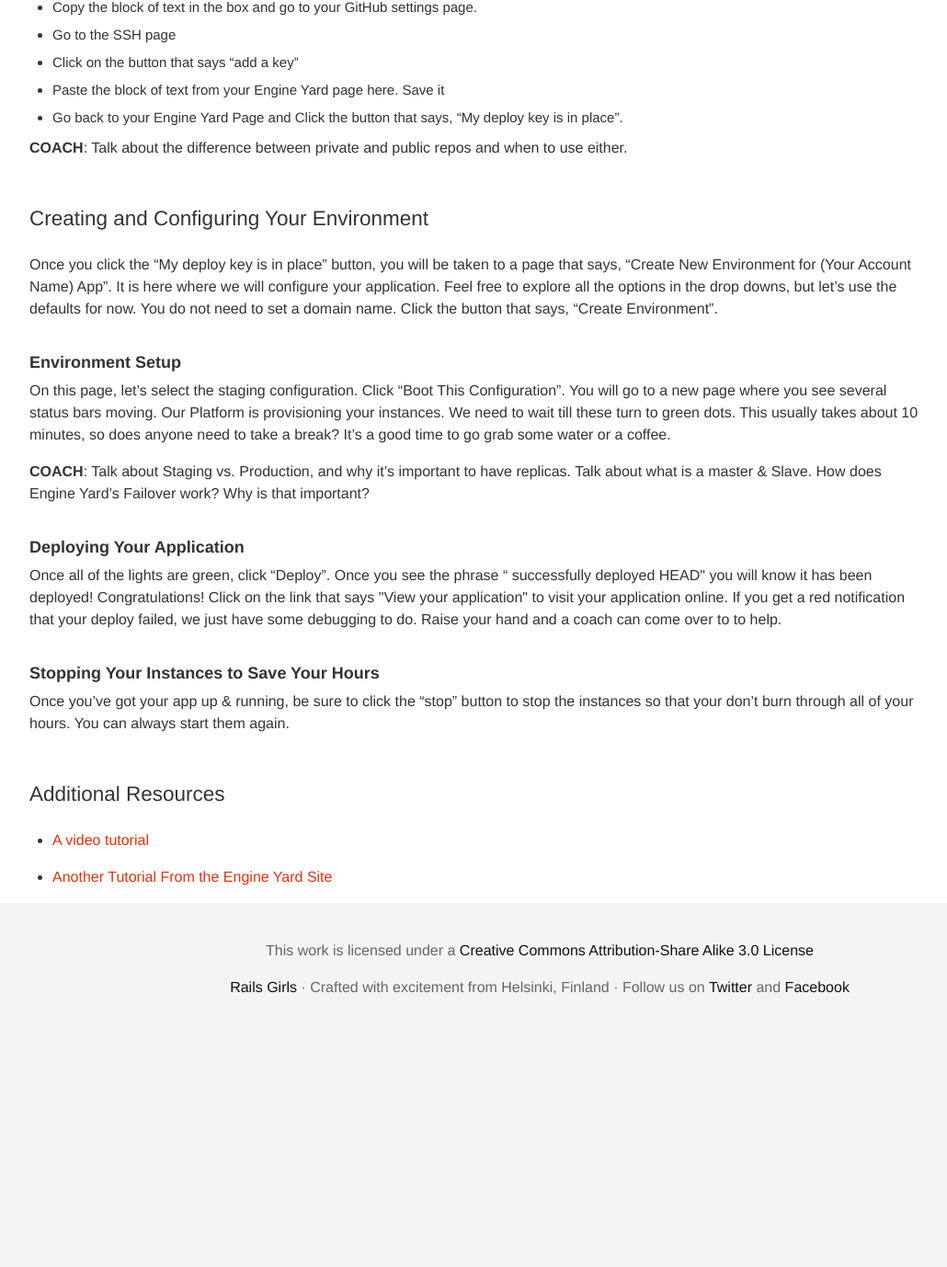
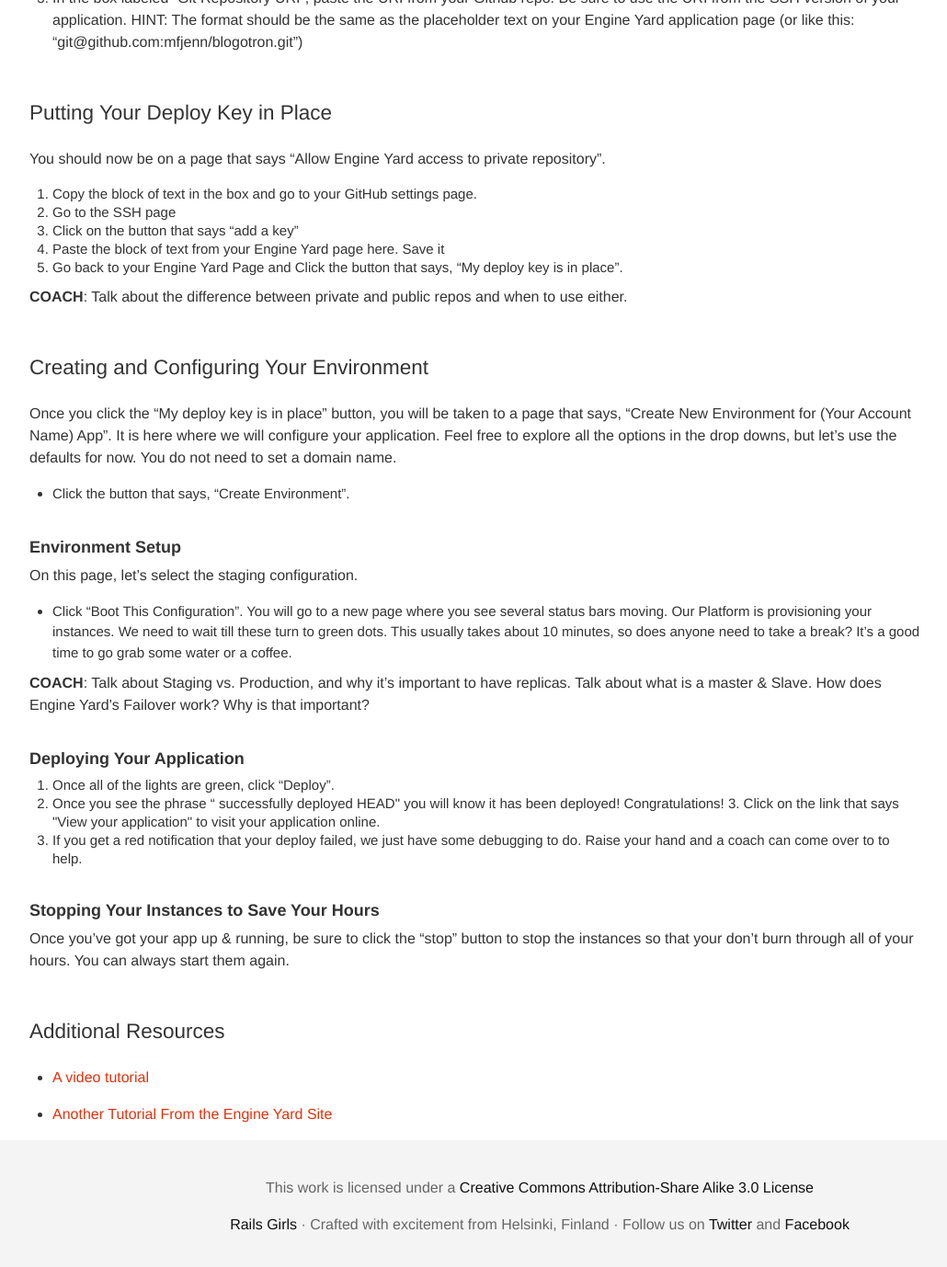
Before and after one commit to railsgirls/guides.railsgirls.com, a Jekyll site: the page built from _posts/2013-05-10-EYDeploy.markdown, in a window 1280 px wide and 1400 px high, scrolled down 1657 px. Shown: the top 1378 px of the window at 92% size, without its empty margins (53-1083 px from the left). Built offline with Jekyll 4.4.1, drawn with Linux system fonts in a browser that asks for light colours; nearby versions of some CDN libraries; Markdown is read by kramdown in place of the engine named in the settings; before the commit the page ends 2799 px from its top, so only the background shows below that; some of the changed text lies outside the part shown.

Commit message:
ey tutorial

```diff
--- a/_posts/2013-05-10-EYDeploy.markdown
+++ b/_posts/2013-05-10-EYDeploy.markdown
@@ -12,20 +12,24 @@
 
 You'll need to get your database to work on Engine Yard, which uses a different database than the Rails default. Please change the following in the Gemfile:
 
-{% highlight ruby %}
-gem 'sqlite3'
-{% endhighlight %}
+
+> `gem 'sqlite3'`
+
 
 to
 
-{% highlight ruby %}
-group :development do
-  gem 'sqlite3'
-end
-group :production do
-  gem 'pg'
-end
-{% endhighlight %}
+> `group :development do`
+  >> 	`gem 'sqlite3'`
+
+> 	`end`
+
+
+> `group :production do`
+  >> 	`gem 'pg'`
+
+> 	`end`
+
+
 
 Run `bundle install --without production` to setup your dependencies.
 
@@ -33,11 +37,13 @@
 
 You need to add your app to your Git repository. You can do this by running the following in the terminal:
 
-{% highlight sh %}
-git init
-git add .
-git commit -m "initial commit"
-{% endhighlight %}
+
+>	`git init`
+
+>	`git add .`
+
+>	`git commit -m "initial commit"`
+
 
 __COACH__: This would be a good time to talk about version control systems and git.
 
@@ -51,38 +57,43 @@
 
 ### Create your Engine Yard Cloud account
 
-Choose a name for your account. We suggest picking something relevant to who you are, either as a developer, or as an organization if you will be having collaborators. Click the button "Start Trial"
+1. 	Choose a name for your account. We suggest picking something relevant to who you are, either as a developer, or as an organization if you will be having collaborators. Click the button "Start Trial"
 
-Feel free to explore what is in the drop downs, but let's go with the defaults for now, since they are in line with a basic Rails app.
+2. 	Feel free to explore what is in the drop downs, but let's go with the defaults for now, since they are in line with a basic Rails app.
 
-In the box labeled "Git Repository URI", paste the URI from your Github repo. Be sure to use the URI from the SSH version of your application. HINT: The format should be the same as the placeholder text on your Engine Yard application page (or like this: "git@github.com:mfjenn/blogotron.git")
+3. 	In the box labeled "Git Repository URI", paste the URI from your Github repo. Be sure to use the URI from the SSH version of your application. HINT: The format should be the same as the placeholder text on your Engine Yard application page (or like this: "git@github.com:mfjenn/blogotron.git")
 
 
 ### Putting Your Deploy Key in Place
 
 You should now be on a page that says "Allow Engine Yard access to private repository".
-*	Copy the block of text in the box and go to your GitHub settings page.
-*	Go to the SSH page
-*	Click on the button that says "add a key"
-*	Paste the block of text from your Engine Yard page here. Save it
-*	Go back to your Engine Yard Page and Click the button that says, "My deploy key is in place".
+
+1.	Copy the block of text in the box and go to your GitHub settings page.
+2.	Go to the SSH page
+3.	Click on the button that says "add a key"
+4.	Paste the block of text from your Engine Yard page here. Save it
+5.	Go back to your Engine Yard Page and Click the button that says, "My deploy key is in place".
 
 __COACH__: Talk about the difference between private and public repos and when to use either.
 
 ### Creating and Configuring Your Environment
 
-Once you click the "My deploy key is in place" button, you will be taken to a page that says, "Create New Environment for (Your Account Name) App". It is here where we will configure your application. Feel free to explore all the options in the drop downs, but let's use the defaults for now. You do not need to set a domain name. Click the button that says, "Create Environment".
+Once you click the "My deploy key is in place" button, you will be taken to a page that says, "Create New Environment for (Your Account Name) App". It is here where we will configure your application. Feel free to explore all the options in the drop downs, but let's use the defaults for now. You do not need to set a domain name.
+*	Click the button that says, "Create Environment".
 
 #### Environment Setup
 
-On this page, let's select the staging configuration. Click "Boot This Configuration". You will go to a new page where you see several status bars moving. Our Platform is provisioning your instances. We need to wait till these turn to green dots. This usually takes about 10 minutes, so does anyone need to take a break? It's a good time to go grab some water or a coffee.
+On this page, let's select the staging configuration.
+*	Click "Boot This Configuration". You will go to a new page where you see several status bars moving. Our Platform is provisioning your instances. We need to wait till these turn to green dots. This usually takes about 10 minutes, so does anyone need to take a break? It's a good time to go grab some water or a coffee.
 
 __COACH__: Talk about Staging vs. Production, and why it's important to have replicas. Talk about what is a master & Slave. How does Engine Yard's Failover work? Why is that important?
 
 
 #### Deploying Your Application
 
-Once all of the lights are green, click "Deploy". Once you see the phrase "<your name> successfully deployed HEAD" you will know it has been deployed! Congratulations! Click on the link that says "View your application" to visit your application online. If you get a red notification that your deploy failed, we just have some debugging to do. Raise your hand and a coach can come over to to help.
+1.	Once all of the lights are green, click "Deploy".
+2.	Once you see the phrase "<your name> successfully deployed HEAD" you will know it has been deployed! Congratulations! 3.	Click on the link that says "View your application" to visit your application online.
+4.	If you get a red notification that your deploy failed, we just have some debugging to do. Raise your hand and a coach can come over to to help.
 
 
 #### Stopping Your Instances to Save Your Hours
```
